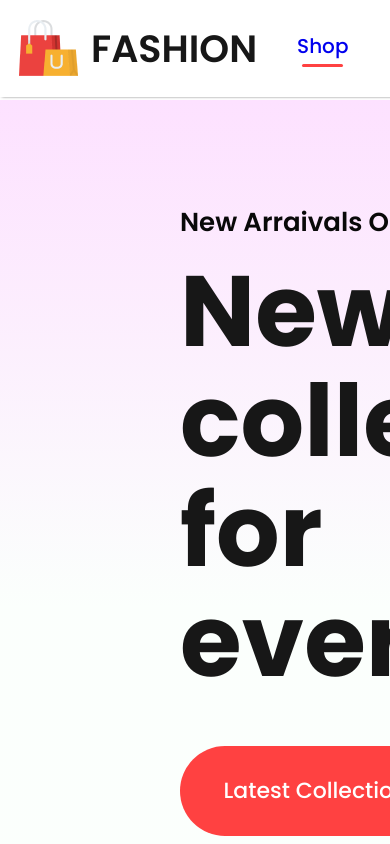
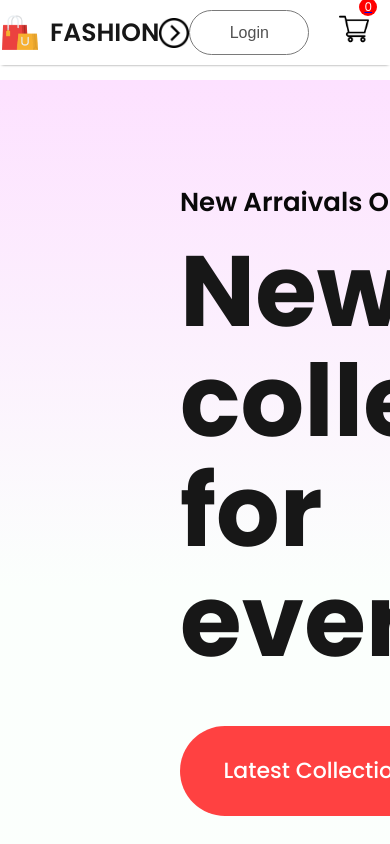
Before and after one commit to NA-Asraful-Khan/Fashion_Ecom, a React (Vite) app: page / in a window 390 px wide. Shown: the top 844 px of the page. Built offline with nearby package versions, Linux system fonts and the light colour scheme.

Commit message:
Navbar Responsive

```diff
--- a/src/App.jsx
+++ b/src/App.jsx
@@ -16,10 +16,10 @@ function App() {
 
   return (
     <div>
-      {/* <h2>2:58:30</h2> */}
+      {/* <h2>3:16:06</h2> */}
       <BrowserRouter>
         <Navbar />
-        <div style={{marginTop:'100px'}}>
+        <div style={{paddingTop:'80px'}}>
         <Routes>
           <Route path='/' element={<Shop/>}/>
           <Route path='/Mens' element={<ShopCatagory banner={men_banner} category="men"/>}/>
--- a/src/Components/Shared/Breadcrums/Breadcrum.css
+++ b/src/Components/Shared/Breadcrums/Breadcrum.css
@@ -7,7 +7,7 @@
     font-weight: 600;
     margin: 60px 170px;
     text-transform: capitalize;
-    margin-top: 150px;
+    padding-top: 150px;
 }
 
 .breadcrum a{
--- a/src/Components/Shared/Navbar/Navbar.css
+++ b/src/Components/Shared/Navbar/Navbar.css
@@ -7,6 +7,7 @@
     width: 100%;
     background: white;
     top: 0;
+    align-items: center;
 }
 
 .nav-logo{
@@ -29,6 +30,7 @@
     color: #626262;
     font-size: 20px;
     font-weight: 500;
+    padding: 0px;
 }
 
 .nav-menu .nav-li{
@@ -86,3 +88,85 @@
     color: white;
 
 }
+.nav-dropdown{
+    width: 30px;
+    height: 30px;
+    display: none;
+}
+
+/* Responsive  */
+
+@media(max-width:1280px){
+    .navbar{
+        padding: 12px 50px;
+    }
+    .nav-logo img{
+        width: 40px;
+    }
+    .nav-logo p{
+        font-size: 25px;
+    }
+    .nav-menu{
+        gap:30px;
+        font-size: 16px;
+    }
+    .nav-login-cart{
+        gap: 30px;
+    }
+    .nav-login-cart button{
+        width: 120px;
+        height: 45px;
+        font-size: 16px;
+    }
+
+    .nav-cart-count{
+        margin-left: -40px;
+        font-size: 12px;
+    }
+}
+
+@media(max-width:1024px){
+    .navbar{
+        padding: 12px 30px;
+    }
+    .nav-menu{
+        gap:25px;
+        font-size: 14px;
+    }
+    .nav-login-cart img{
+        width: 30px;
+    }
+    .nav-cart-count{
+        width: 18px;
+        height: 18px;
+    }
+}
+
+@media(max-width:800px){
+    .navbar{
+        padding: 10px 0px;
+    }
+
+    .nav-dropdown{
+        display: block;
+        rotate: -90deg;
+        transition: 0.5s;
+    }
+
+    .nav-menu{
+        display: none;
+        height: 80px;
+        width: 100%;
+        position: absolute;
+        background-color: white;
+        justify-content: center;
+        top: 60px;
+    }
+
+    .nav-menu-visible{
+        display: flex;
+    }
+    .nav-dropdown.open{
+        transform: rotate(90deg);
+    }
+}
--- a/src/Components/Shared/Navbar/Navbar.jsx
+++ b/src/Components/Shared/Navbar/Navbar.jsx
@@ -1,9 +1,10 @@
 import './Navbar.css'
 import logo from '../../Assets/logo.png'
 import cart_icon from '../../Assets/cart_icon.png'
-import { useContext, useEffect, useState } from 'react'
+import { useContext, useEffect, useRef, useState } from 'react'
 import { Link, useLocation } from 'react-router-dom'
 import { ShopContext } from '../../../Context/ShopContext'
+import nav_dropdown from '../../Assets/nav_dropdown.png'
 export const Navbar = () => {
     const [menu, setMenu] = useState('')
     const {getTotalCartItems}=useContext(ShopContext)
@@ -18,18 +19,24 @@ export const Navbar = () => {
             setMenu('Kids');
         }else if(path === '/') {
             setMenu('Shop');
+        }else{
+            setMenu('')
         }
     }, [path]);
 
-
+    const menuRef = useRef()
+    const dropdown_toggle = (e)=>{
+        menuRef.current.classList.toggle('nav-menu-visible');
+        e.target.classList.toggle('open')
+    }
     return (
         <div className='navbar'>
             <div className="nav-logo">
                 <img src={logo} alt="" />
                 <p>FASHION</p>
             </div>
-
-            <ul className="nav-menu">
+            <img className='nav-dropdown' src={nav_dropdown} onClick={dropdown_toggle} alt="" />
+            <ul ref={menuRef} className="nav-menu">
                 <Link className='nav-li' onClick={() => { setMenu("Shop") }} to='/'>Shop {menu === "Shop" ? <hr /> : <></>}</Link>
 
                 <Link className='nav-li' to='/Mens'>Mens {menu === "Mens" ? <hr /> : <></>}</Link>
--- a/src/Components/Shop_Page/Offers/Offer.css
+++ b/src/Components/Shop_Page/Offers/Offer.css
@@ -1,5 +1,5 @@
 .offers{
-    width: 100%;
+    width: 65%;
     height: 60vh;
     display: flex;
     margin: auto;
```
Also changed, not shown: src/Components/Assets/nav_close.png (added), src/Components/Assets/nav_dropdown.png (added).
